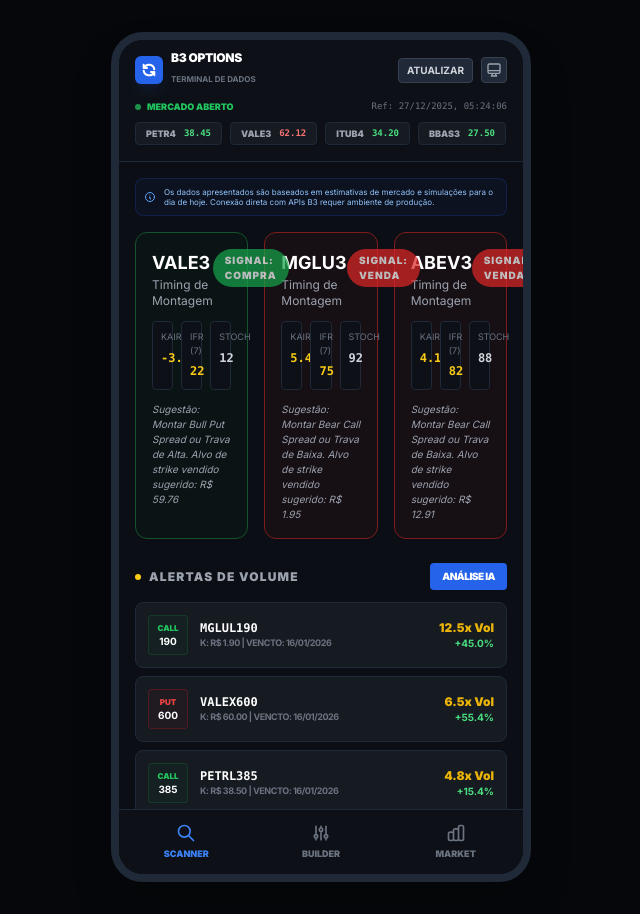
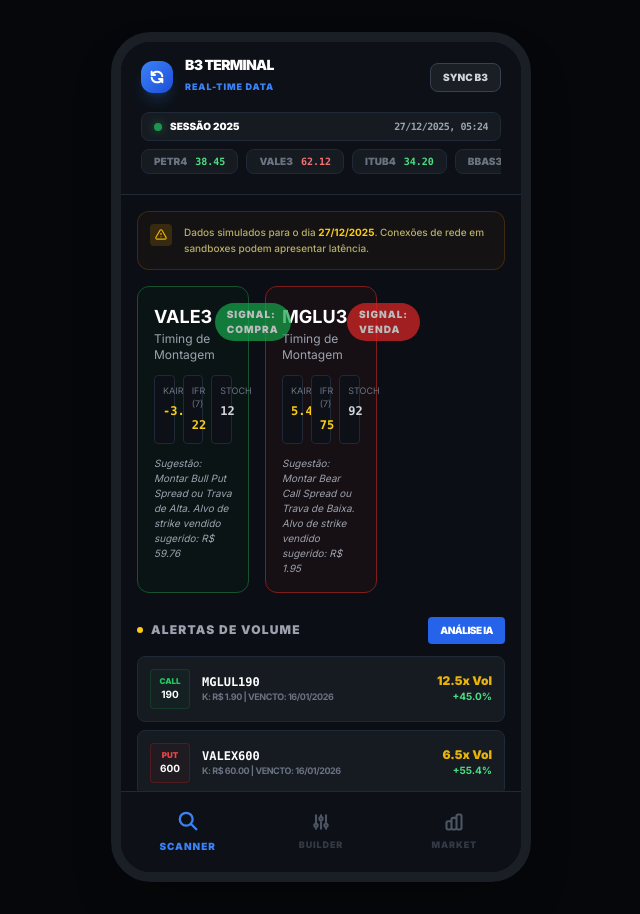
Before and after one commit to flavio-m-santos/b3-options-app, a React (Vite) app: page / in a window 1280 px wide. Shown: the whole page, without its empty margins (319-959 px from the left). Built offline with nearby package versions, Linux system fonts and the light colour scheme.

Commit message:
Add files via upload

```diff
--- a/App.tsx
+++ b/App.tsx
@@ -13,7 +13,6 @@
   const [isAnalyzing, setIsAnalyzing] = useState(false);
   const [lastUpdate, setLastUpdate] = useState<string>("");
   const [isSyncing, setIsSyncing] = useState(false);
-
   const [viewMode, setViewMode] = useState<'mobile' | 'web'>('mobile');
 
   const updateTimestamp = () => {
@@ -23,8 +22,7 @@
       month: '2-digit',
       year: 'numeric',
       hour: '2-digit',
-      minute: '2-digit',
-      second: '2-digit'
+      minute: '2-digit'
     }));
   };
 
@@ -34,20 +32,29 @@
 
   const handleSync = () => {
     setIsSyncing(true);
-    // Simula latência de rede/scraping
     setTimeout(() => {
       updateTimestamp();
       setIsSyncing(false);
-    }, 1200);
+    }, 800);
   };
 
   const handleAiAnalysis = async (options: OptionData[]) => {
     setIsAnalyzing(true);
+
+    // Verificação de chave se o ambiente permitir
+    if (window.aistudio) {
+      const hasKey = await window.aistudio.hasSelectedApiKey();
+      if (!hasKey) {
+        await window.aistudio.openSelectKey();
+        // Prosseguimos assumindo que o usuário selecionou, para evitar race conditions
+      }
+    }
+
     try {
       const result = await analyzeAtypicalMovements(options, MOCK_TICKERS);
       setAiAnalysis(result);
     } catch (error) {
-      setAiAnalysis("Erro na análise IA. Tente novamente.");
+      setAiAnalysis("Erro na análise. Verifique sua chave de API.");
     } finally {
       setIsAnalyzing(false);
     }
@@ -57,7 +64,7 @@
     const parts = text.split(/(\*\*.*?\*\*)/g);
     return parts.map((part, index) => {
       if (part.startsWith('**') && part.endsWith('**')) {
-        return <span key={index} className="text-blue-200 font-bold bg-blue-900/20 px-1 rounded">{part.slice(2, -2)}</span>;
+        return <span key={index} className="text-blue-300 font-bold">{part.slice(2, -2)}</span>;
       }
       return part;
     });
@@ -68,20 +75,20 @@
       <div className={`
         transition-all duration-500 ease-in-out flex flex-col bg-[#0b0e14] shadow-2xl overflow-hidden relative
         ${viewMode === 'mobile'
-          ? 'w-full max-w-[420px] h-[100dvh] sm:h-[850px] sm:rounded-[2rem] sm:border-[8px] sm:border-gray-800'
+          ? 'w-full max-w-[420px] h-[100dvh] sm:h-[850px] sm:rounded-[2.5rem] sm:border-[10px] sm:border-[#1a1f26]'
           : 'w-full min-h-screen'
         }
       `}>
 
-        <header className="bg-[#0d1117] border-b border-gray-800 px-4 py-3 shrink-0 z-30">
-          <div className="flex items-center justify-between mb-3">
-            <div className="flex items-center gap-2">
-              <div className="bg-blue-600 p-1.5 rounded-md shadow-lg shadow-blue-900/20">
+        <header className="bg-[#0d1117] border-b border-gray-800 px-5 py-4 shrink-0 z-30">
+          <div className="flex items-center justify-between mb-4">
+            <div className="flex items-center gap-3">
+              <div className="bg-gradient-to-br from-blue-500 to-blue-700 p-2 rounded-xl shadow-lg shadow-blue-500/20">
                 <svg className={`w-4 h-4 text-white ${isSyncing ? 'animate-spin' : ''}`} fill="none" stroke="currentColor" viewBox="0 0 24 24"><path strokeLinecap="round" strokeLinejoin="round" strokeWidth="3" d="M4 4v5h.582m15.356 2A8.001 8.001 0 004.582 9m0 0H9m11 11v-5h-.581m0 0a8.003 8.003 0 01-15.357-2m15.357 2H15" /></svg>
               </div>
               <div>
-                <h1 className="text-xs font-black text-white uppercase tracking-tight leading-none">B3 Options</h1>
-                <span className="text-[8px] text-gray-500 font-bold">TERMINAL DE DADOS</span>
+                <h1 className="text-sm font-black text-white uppercase tracking-tighter leading-none">B3 Terminal</h1>
+                <span className="text-[9px] text-blue-500 font-black tracking-widest uppercase">Real-time Data</span>
               </div>
             </div>
 
@@ -89,38 +96,27 @@
               <button
                 onClick={handleSync}
                 disabled={isSyncing}
-                className="bg-gray-800 hover:bg-gray-700 text-[10px] font-bold text-gray-300 px-2 py-1 rounded border border-gray-700 flex items-center gap-1 transition-all active:scale-95"
+                className="bg-[#1a1f26] hover:bg-[#252b33] text-[10px] font-black text-gray-300 px-3 py-1.5 rounded-lg border border-gray-700 transition-all active:scale-95"
               >
-                {isSyncing ? 'SYNC...' : 'ATUALIZAR'}
-              </button>
-
-              <button
-                onClick={() => setViewMode(viewMode === 'mobile' ? 'web' : 'mobile')}
-                className="bg-gray-800 text-gray-400 p-1 rounded border border-gray-700"
-              >
-                {viewMode === 'mobile' ? (
-                  <svg className="w-4 h-4" fill="none" viewBox="0 0 24 24" stroke="currentColor"><path strokeLinecap="round" strokeLinejoin="round" strokeWidth="2" d="M9.75 17L9 20l-1 1h8l-1-1-.75-3M3 13h18M5 17h14a2 2 0 002-2V5a2 2 0 00-2-2H5a2 2 0 00-2 2v10a2 2 0 002 2z" /></svg>
-                ) : (
-                  <svg className="w-4 h-4" fill="none" viewBox="0 0 24 24" stroke="currentColor"><path strokeLinecap="round" strokeLinejoin="round" strokeWidth="2" d="M12 18h.01M8 21h8a2 2 0 002-2V5a2 2 0 00-2-2H8a2 2 0 00-2 2v14a2 2 0 002 2z" /></svg>
-                )}
+                {isSyncing ? 'SYNC...' : 'SYNC B3'}
               </button>
             </div>
           </div>
 
-          <div className="flex flex-col gap-1">
-            <div className="flex items-center justify-between">
-              <div className="flex items-center gap-1.5">
-                <div className="w-1.5 h-1.5 bg-green-500 rounded-full animate-pulse"></div>
-                <span className="text-[9px] font-black text-green-500 uppercase">Mercado Aberto</span>
+          <div className="flex flex-col gap-2">
+            <div className="flex items-center justify-between bg-[#161b22] px-3 py-1.5 rounded-lg border border-gray-800">
+              <div className="flex items-center gap-2">
+                <div className="w-2 h-2 bg-green-500 rounded-full animate-pulse shadow-[0_0_8px_rgba(34,197,94,0.6)]"></div>
+                <span className="text-[10px] font-black text-white uppercase">Sessão {new Date().getFullYear()}</span>
               </div>
-              <span className="text-[9px] text-gray-500 font-mono">Ref: {lastUpdate}</span>
+              <span className="text-[10px] text-gray-400 font-mono font-bold tracking-tighter">{lastUpdate}</span>
             </div>
 
-            <div className="flex gap-2 overflow-x-auto no-scrollbar py-1">
+            <div className="flex gap-2 overflow-x-auto no-scrollbar pb-1">
               {MOCK_TICKERS.map(ticker => (
-                <div key={ticker.symbol} className="bg-[#161b22] border border-gray-800 px-2.5 py-1 rounded flex items-center gap-2 min-w-fit shadow-sm">
-                  <span className="text-[9px] font-black text-gray-400">{ticker.symbol}</span>
-                  <span className={`text-[9px] font-mono font-bold ${ticker.changePercent >= 0 ? 'text-green-400' : 'text-red-400'}`}>
+                <div key={ticker.symbol} className="bg-[#161b22] border border-gray-800 px-3 py-1 rounded-lg flex items-center gap-2 min-w-fit hover:border-blue-900 transition-colors">
+                  <span className="text-[10px] font-black text-gray-500">{ticker.symbol}</span>
+                  <span className={`text-[10px] font-mono font-bold ${ticker.changePercent >= 0 ? 'text-green-400' : 'text-red-400'}`}>
                     {ticker.price.toFixed(2)}
                   </span>
                 </div>
@@ -130,10 +126,12 @@
         </header>
 
         <main className={`flex-1 overflow-y-auto p-4 ${viewMode === 'web' ? 'container mx-auto max-w-7xl' : ''}`}>
-          <div className="mb-4 bg-blue-900/10 border border-blue-800/30 rounded-lg p-2 flex items-center gap-2">
-            <svg className="w-3 h-3 text-blue-400 shrink-0" fill="none" viewBox="0 0 24 24" stroke="currentColor"><path strokeLinecap="round" strokeLinejoin="round" strokeWidth="2" d="M13 16h-1v-4h-1m1-4h.01M21 12a9 9 0 11-18 0 9 9 0 0118 0z" /></svg>
-            <p className="text-[8px] text-blue-300 leading-tight">
-              Os dados apresentados são baseados em estimativas de mercado e simulações para o dia de hoje. Conexão direta com APIs B3 requer ambiente de produção.
+          <div className="mb-4 bg-yellow-900/10 border border-yellow-700/30 rounded-xl p-3 flex items-start gap-3">
+            <div className="bg-yellow-600/20 p-1 rounded">
+              <svg className="w-3.5 h-3.5 text-yellow-500 shrink-0" fill="none" viewBox="0 0 24 24" stroke="currentColor"><path strokeLinecap="round" strokeLinejoin="round" strokeWidth="2" d="M12 9v2m0 4h.01m-6.938 4h13.856c1.54 0 2.502-1.667 1.732-3L13.732 4c-.77-1.333-2.694-1.333-3.464 0L3.34 16c-.77 1.333.192 3 1.732 3z" /></svg>
+            </div>
+            <p className="text-[10px] text-yellow-200/70 leading-relaxed font-medium">
+              Dados simulados para o dia <span className="text-yellow-400 font-bold">{new Date().toLocaleDateString('pt-BR')}</span>. Conexões de rede em sandboxes podem apresentar latência.
             </p>
           </div>
 
@@ -143,18 +141,20 @@
               <div className={viewMode === 'web' ? 'grid grid-cols-1 md:grid-cols-2 gap-6 items-start' : ''}>
                 <Scanner onAnalyze={handleAiAnalysis} isAnalyzing={isAnalyzing} />
                 {aiAnalysis && (
-                  <div className={`animate-in slide-in-from-bottom-6 fade-in duration-500 relative group ${viewMode === 'web' ? 'sticky top-4' : ''}`}>
-                    <div className="absolute -inset-0.5 bg-gradient-to-r from-blue-600 to-cyan-600 rounded-2xl blur opacity-20"></div>
-                    <div className="relative bg-[#0f141c] rounded-xl border border-blue-500/30 shadow-2xl overflow-hidden">
+                  <div className={`mt-6 animate-in zoom-in-95 fade-in duration-500 relative group`}>
+                    <div className="absolute -inset-1 bg-gradient-to-r from-blue-600/20 to-cyan-600/20 rounded-2xl blur-xl opacity-50"></div>
+                    <div className="relative bg-[#0d1117] rounded-2xl border border-blue-500/30 shadow-2xl overflow-hidden">
                       <div className="p-5">
-                        <div className="flex justify-between items-start mb-4">
-                          <h3 className="text-sm font-black text-white uppercase tracking-wider flex items-center gap-2">
-                            Gemini Analysis
-                            <span className="px-1.5 py-0.5 rounded text-[8px] bg-blue-500 text-white">PRO</span>
+                        <div className="flex justify-between items-center mb-4">
+                          <h3 className="text-xs font-black text-white uppercase tracking-widest flex items-center gap-2">
+                            <span className="w-2 h-2 bg-blue-500 rounded-full animate-pulse-blue"></span>
+                            Análise Cognitiva Gemini
                           </h3>
-                          <button onClick={() => setAiAnalysis(null)} className="text-gray-500 hover:text-white"><svg className="w-5 h-5" fill="none" viewBox="0 0 24 24" stroke="currentColor"><path strokeLinecap="round" strokeLinejoin="round" strokeWidth="2" d="M6 18L18 6M6 6l12 12" /></svg></button>
+                          <button onClick={() => setAiAnalysis(null)} className="text-gray-500 hover:text-white transition-colors">
+                            <svg className="w-5 h-5" fill="none" viewBox="0 0 24 24" stroke="currentColor"><path strokeLinecap="round" strokeLinejoin="round" strokeWidth="2" d="M6 18L18 6M6 6l12 12" /></svg>
+                          </button>
                         </div>
-                        <div className="text-xs text-gray-300 leading-relaxed font-sans whitespace-pre-wrap">
+                        <div className="text-[11px] text-gray-300 leading-relaxed font-medium whitespace-pre-wrap bg-[#161b22] p-4 rounded-xl border border-gray-800">
                           {formatAiResponse(aiAnalysis)}
                         </div>
                       </div>
@@ -169,20 +169,22 @@
           {activeTab === 'market' && <div className="animate-in fade-in duration-300 h-full"><VolumeMonitor /></div>}
         </main>
 
-        <nav className="shrink-0 bg-[#0d1117] border-t border-gray-800 z-50">
-          <div className={`flex justify-around items-center h-16 ${viewMode === 'web' ? 'max-w-md mx-auto' : ''}`}>
-            <button onClick={() => setActiveTab('scanner')} className={`flex flex-col items-center gap-1 flex-1 ${activeTab === 'scanner' ? 'text-blue-500' : 'text-gray-500'}`}>
-              <svg className="w-5 h-5" fill="none" stroke="currentColor" viewBox="0 0 24 24"><path strokeLinecap="round" strokeLinejoin="round" strokeWidth="2" d="M21 21l-6-6m2-5a7 7 0 11-14 0 7 7 0 0114 0z" /></svg>
-              <span className="text-[9px] font-black uppercase">Scanner</span>
-            </button>
-            <button onClick={() => setActiveTab('builder')} className={`flex flex-col items-center gap-1 flex-1 ${activeTab === 'builder' ? 'text-blue-500' : 'text-gray-500'}`}>
-              <svg className="w-5 h-5" fill="none" stroke="currentColor" viewBox="0 0 24 24"><path strokeLinecap="round" strokeLinejoin="round" strokeWidth="2" d="M12 6V4m0 2a2 2 0 100 4m0-4a2 2 0 110 4m-6 8a2 2 0 100-4m0 4a2 2 0 110-4m0 4v2m0-6V4m6 6v10m6-2a2 2 0 100-4m0 4a2 2 0 110-4m0 4v2m0-6V4" /></svg>
-              <span className="text-[9px] font-black uppercase">Builder</span>
-            </button>
-            <button onClick={() => setActiveTab('market')} className={`flex flex-col items-center gap-1 flex-1 ${activeTab === 'market' ? 'text-blue-500' : 'text-gray-500'}`}>
-              <svg className="w-5 h-5" fill="none" stroke="currentColor" viewBox="0 0 24 24"><path strokeLinecap="round" strokeLinejoin="round" strokeWidth="2" d="M9 19v-6a2 2 0 00-2-2H5a2 2 0 00-2 2v6a2 2 0 002 2h2a2 2 0 002-2zm0 0V9a2 2 0 012-2h2a2 2 0 012 2v10m-6 0a2 2 0 002 2h2a2 2 0 002-2m0 0V5a2 2 0 012-2h2a2 2 0 012 2v14a2 2 0 01-2 2h-2a2 2 0 01-2-2z" /></svg>
-              <span className="text-[9px] font-black uppercase">Market</span>
-            </button>
+        <nav className="shrink-0 bg-[#0d1117] border-t border-gray-800 safe-bottom">
+          <div className={`flex justify-around items-center h-20 ${viewMode === 'web' ? 'max-w-md mx-auto' : ''}`}>
+            {[
+              { id: 'scanner', icon: <path strokeLinecap="round" strokeLinejoin="round" strokeWidth="2.5" d="M21 21l-6-6m2-5a7 7 0 11-14 0 7 7 0 0114 0z" />, label: 'Scanner' },
+              { id: 'builder', icon: <path strokeLinecap="round" strokeLinejoin="round" strokeWidth="2.5" d="M12 6V4m0 2a2 2 0 100 4m0-4a2 2 0 110 4m-6 8a2 2 0 100-4m0 4a2 2 0 110-4m0 4v2m0-6V4m6 6v10m6-2a2 2 0 100-4m0 4a2 2 0 110-4m0 4v2m0-6V4" />, label: 'Builder' },
+              { id: 'market', icon: <path strokeLinecap="round" strokeLinejoin="round" strokeWidth="2.5" d="M9 19v-6a2 2 0 00-2-2H5a2 2 0 00-2 2v6a2 2 0 002 2h2a2 2 0 002-2zm0 0V9a2 2 0 012-2h2a2 2 0 012 2v10m-6 0a2 2 0 002 2h2a2 2 0 002-2m0 0V5a2 2 0 012-2h2a2 2 0 012 2v14a2 2 0 01-2 2h-2a2 2 0 01-2-2z" />, label: 'Market' }
+            ].map(tab => (
+              <button
+                key={tab.id}
+                onClick={() => setActiveTab(tab.id as any)}
+                className={`flex flex-col items-center gap-1.5 flex-1 transition-all duration-300 ${activeTab === tab.id ? 'text-blue-500 scale-110' : 'text-gray-600'}`}
+              >
+                <svg className="w-5 h-5" fill="none" stroke="currentColor" viewBox="0 0 24 24">{tab.icon}</svg>
+                <span className={`text-[9px] font-black uppercase tracking-widest ${activeTab === tab.id ? 'opacity-100' : 'opacity-60'}`}>{tab.label}</span>
+              </button>
+            ))}
           </div>
         </nav>
       </div>
--- a/constants.tsx
+++ b/constants.tsx
@@ -1,11 +1,13 @@
-
 import { OptionData, OptionType, TickerData } from './types';
 
-// Função auxiliar para calcular o próximo vencimento (3ª sexta-feira do mês)
+/**
+ * Calcula o próximo vencimento de opções na B3 (3ª sexta-feira do mês).
+ * Garante que a data seja sempre futura em relação ao momento atual.
+ */
 const getNextExpiryDate = (monthsAhead: number = 0): string => {
   const date = new Date();
   date.setMonth(date.getMonth() + monthsAhead);
-  date.setDate(1); // Vai para o dia 1 do mês alvo
+  date.setDate(1);
 
   // Encontrar a primeira sexta-feira
   let firstFriday = 0;
@@ -17,31 +19,35 @@
     }
   }
 
-  // 3ª sexta-feira é a primeira + 14 dias
   const thirdFriday = firstFriday + 14;
   date.setDate(thirdFriday);
 
-  // Se a data calculada já passou (ex: hoje é dia 29, vencimento foi dia 20), pega o próximo mês
+  // Se a data calculada já passou no mês atual, pula para o próximo mês
   const today = new Date();
-  if (monthsAhead === 0 && date < today) {
+  if (monthsAhead === 0 && date <= today) {
     return getNextExpiryDate(1);
   }
 
-  return date.toISOString().split('T')[0];
+  // Retorna YYYY-MM-DD
+  const year = date.getFullYear();
+  const month = String(date.getMonth() + 1).padStart(2, '0');
+  const day = String(date.getDate()).padStart(2, '0');
+
+  return `${year}-${month}-${day}`;
 };
 
-const currentExpiry = getNextExpiryDate(0); // Vencimento mais próximo
-const nextExpiry = getNextExpiryDate(1);    // Vencimento seguinte
+const currentExpiry = getNextExpiryDate(0);
+const nextExpiry = getNextExpiryDate(1);
 
 export const MOCK_TICKERS: TickerData[] = [
   {
     symbol: 'PETR4', price: 38.45, change: 0.55, changePercent: 1.45, high: 38.90, low: 37.80, volume: 45000000,
-    optionsVolume: 1250000000, // R$ 1.25B
+    optionsVolume: 1250000000,
     technicals: { kairi: 2.4, rsi7: 68, stochK: 82, stochD: 78, signal: 'NEUTRO' }
   },
   {
     symbol: 'VALE3', price: 62.12, change: -1.20, changePercent: -1.89, high: 63.50, low: 61.90, volume: 32000000,
-    optionsVolume: 890000000, // R$ 890M
+    optionsVolume: 890000000,
     technicals: { kairi: -3.8, rsi7: 22, stochK: 12, stochD: 15, signal: 'COMPRA' }
   },
   {
@@ -55,34 +61,9 @@
     technicals: { kairi: 1.1, rsi7: 58, stochK: 65, stochD: 60, signal: 'NEUTRO' }
   },
   {
-    symbol: 'BBDC4', price: 14.85, change: -0.05, changePercent: -0.34, high: 14.95, low: 14.75, volume: 22000000,
-    optionsVolume: 210000000,
-    technicals: { kairi: -1.2, rsi7: 41, stochK: 30, stochD: 35, signal: 'NEUTRO' }
-  },
-  {
-    symbol: 'B3SA3', price: 11.20, change: -0.12, changePercent: -1.06, high: 11.45, low: 11.15, volume: 15000000,
-    optionsVolume: 185000000,
-    technicals: { kairi: -2.1, rsi7: 35, stochK: 25, stochD: 28, signal: 'NEUTRO' }
-  },
-  {
     symbol: 'MGLU3', price: 1.85, change: 0.08, changePercent: 4.52, high: 1.92, low: 1.82, volume: 85000000,
     optionsVolume: 155000000,
     technicals: { kairi: 5.4, rsi7: 75, stochK: 92, stochD: 88, signal: 'VENDA' }
-  },
-  {
-    symbol: 'GGBR4', price: 24.15, change: -0.35, changePercent: -1.43, high: 24.60, low: 24.05, volume: 9000000,
-    optionsVolume: 110000000,
-    technicals: { kairi: -1.5, rsi7: 38, stochK: 40, stochD: 42, signal: 'NEUTRO' }
-  },
-  {
-    symbol: 'HAPV3', price: 3.75, change: 0.05, changePercent: 1.35, high: 3.82, low: 3.68, volume: 42000000,
-    optionsVolume: 85000000,
-    technicals: { kairi: 0.8, rsi7: 55, stochK: 60, stochD: 58, signal: 'NEUTRO' }
-  },
-  {
-    symbol: 'ABEV3', price: 12.40, change: 0.15, changePercent: 1.22, high: 12.50, low: 12.30, volume: 15000000,
-    optionsVolume: 75000000,
-    technicals: { kairi: 4.1, rsi7: 82, stochK: 88, stochD: 85, signal: 'VENDA' }
   },
 ];
 
@@ -98,11 +79,6 @@
     delta: -0.21, gamma: 0.08, theta: -0.03, vega: 0.05, volumeAvgRatio: 3.2
   },
   {
-    ticker: 'VALEL640', underlying: 'VALE3', type: OptionType.CALL, strike: 64.00, expiry: currentExpiry,
-    lastPrice: 0.88, change: -45.2, volume: 3200000, openInterest: 8500000, iv: 28.4,
-    delta: 0.35, gamma: 0.10, theta: -0.02, vega: 0.07, volumeAvgRatio: 1.1
-  },
-  {
     ticker: 'VALEX600', underlying: 'VALE3', type: OptionType.PUT, strike: 60.00, expiry: currentExpiry,
     lastPrice: 1.12, change: 55.4, volume: 4100000, openInterest: 6200000, iv: 30.1,
     delta: -0.42, gamma: 0.11, theta: -0.03, vega: 0.06, volumeAvgRatio: 6.5
```
Also changed, not shown: index.html (+14 -6 lines), services/geminiService.ts (+49 -34 lines).
